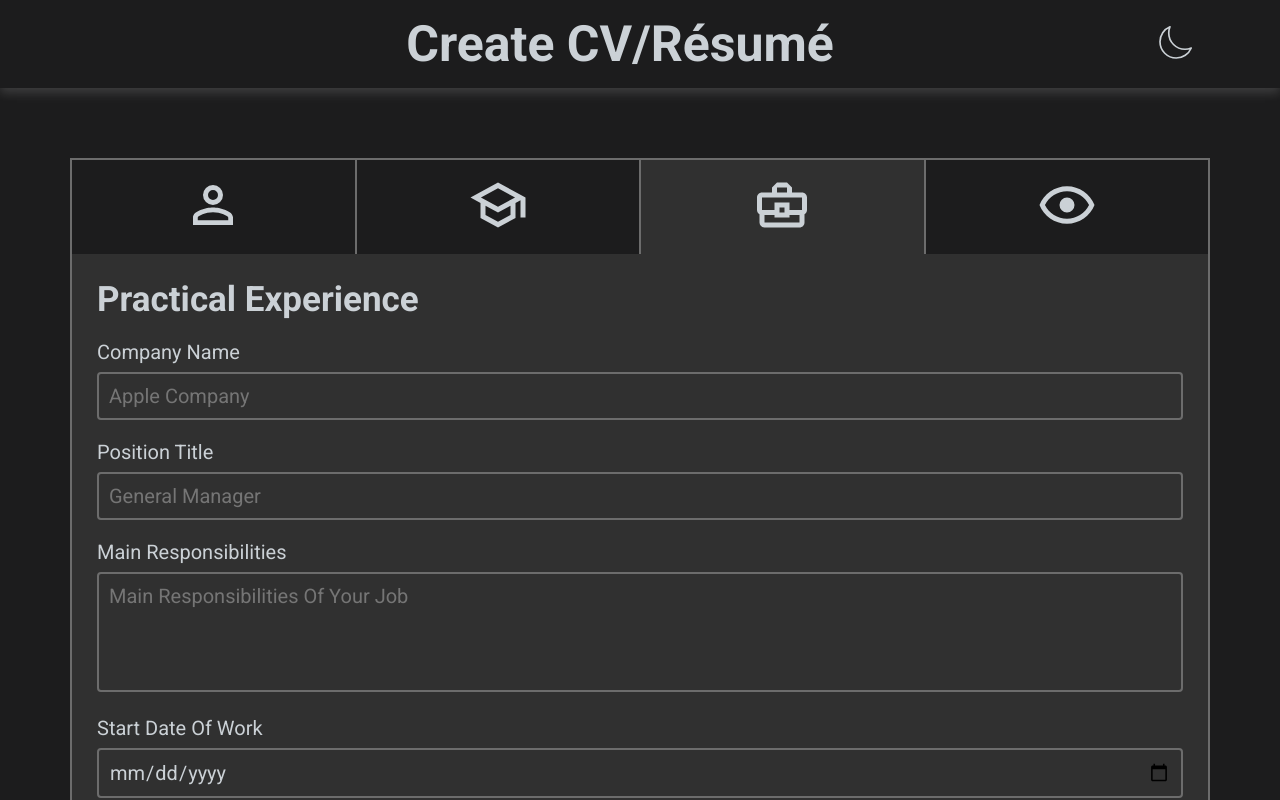
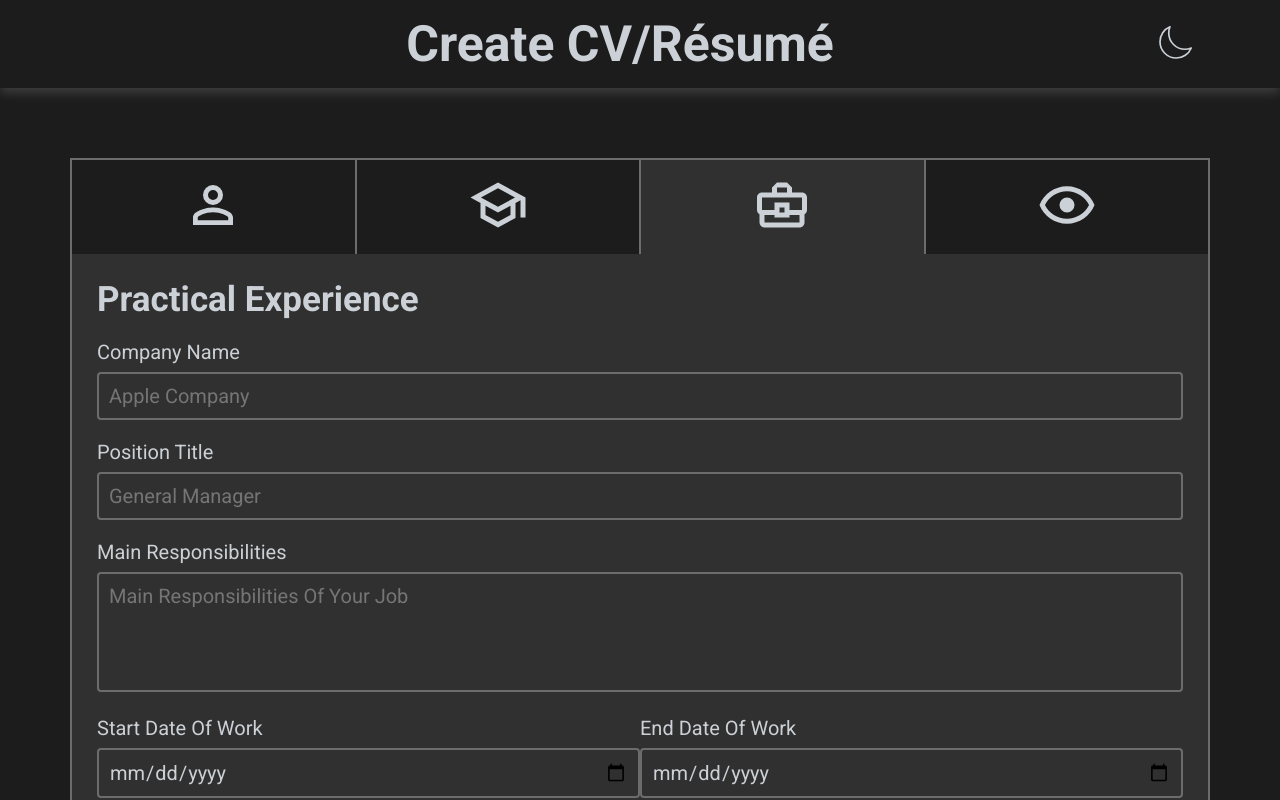
Before and after one commit to AbuEisha/odin-courses-projects, a React (Vite) app: page / in a window 1280 px wide. Both pictures are taken after a click on the item 781 px from the left and 206 px from the top of the page. Shown: the top 800 px of the page. Built offline with nearby package versions, Linux system fonts and the light colour scheme.

Commit message:
Update Experience.jsx

```diff
--- a/src/components/Experience.jsx
+++ b/src/components/Experience.jsx
@@ -58,7 +58,8 @@ export default function Experience({ experience, setExperience }) {
                 }
               ></textarea>
             </div>
-            <div>
+            <div className="date">
+              <div>
               <label htmlFor="start-date">Start Date Of Work</label>
               <input
                 type="date"
@@ -81,6 +82,7 @@ export default function Experience({ experience, setExperience }) {
                   setExperience({ ...experience, endDate: e.target.value })
                 }
               />
+            </div>
             </div>
             <button>Submit</button>
           </form>
```
